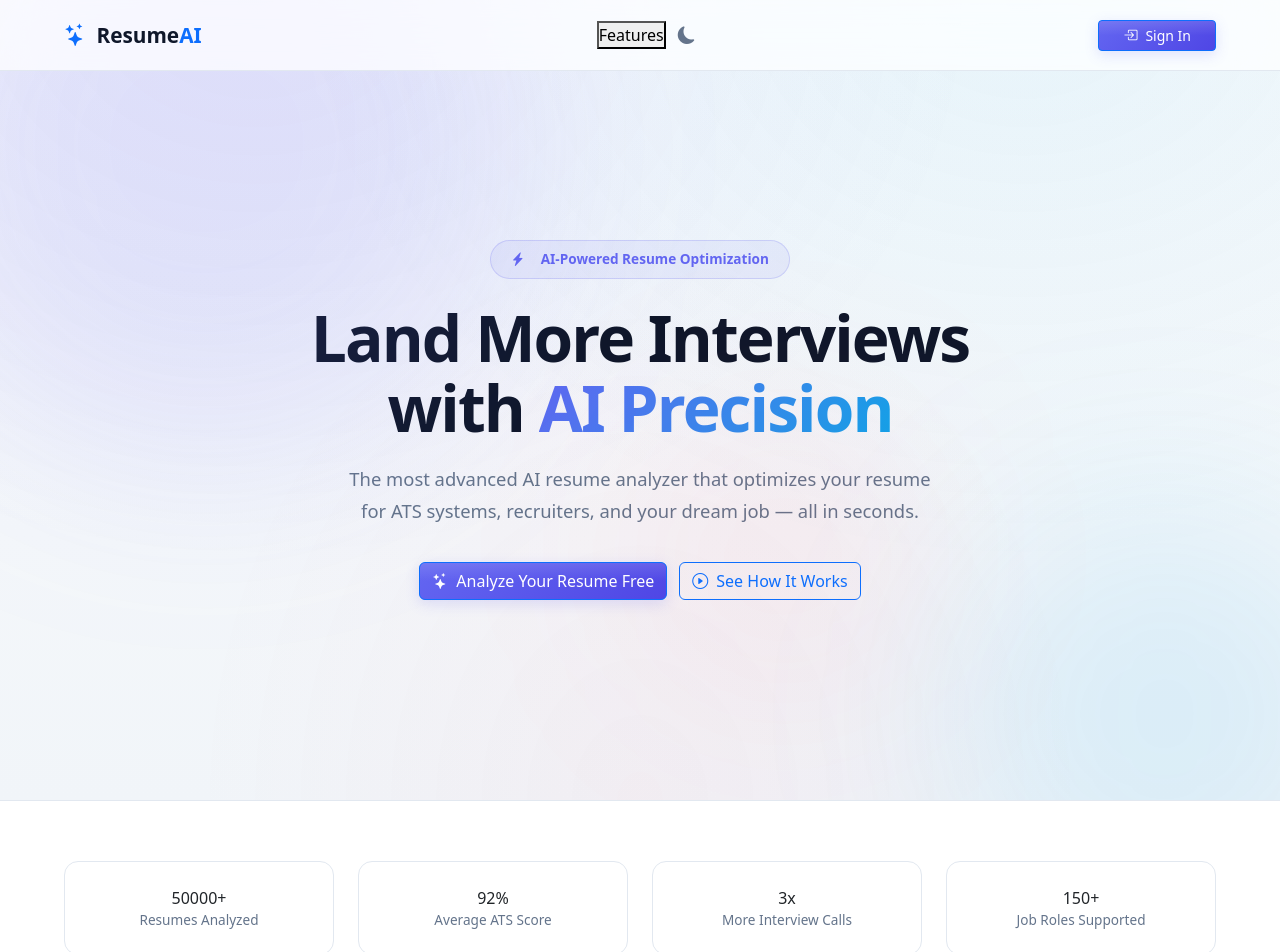
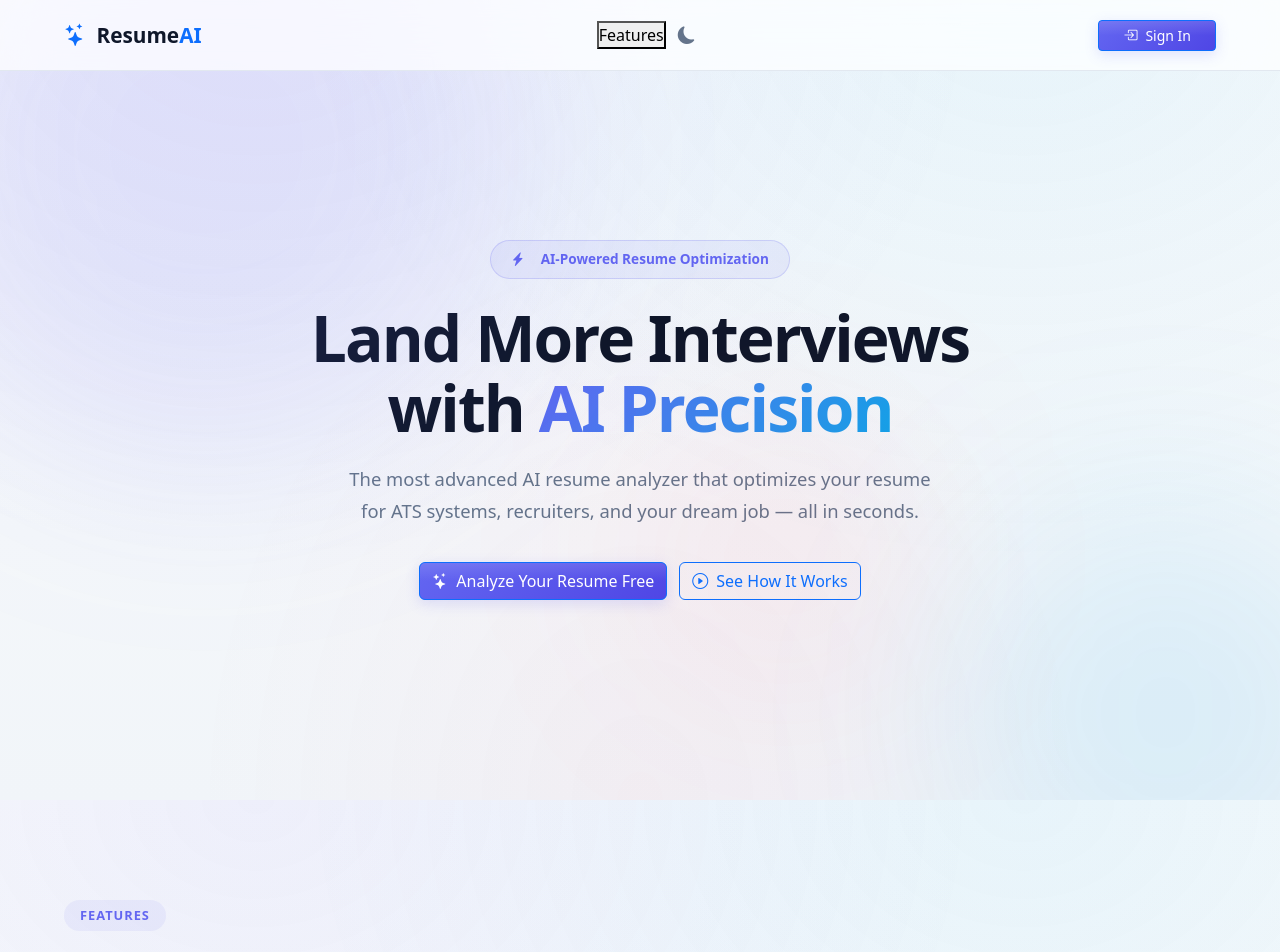
Before and after one commit to aajagiyadhruv12/resumeai, a React (Create React App) app in the folder frontend/: page / in a window 1280 px wide. Shown: the top 952 px of the page. Built offline with nearby package versions, Linux system fonts and the light colour scheme; no server answers.

Commit message:
Remove Stats section and unused Counter component from landing page

```diff
--- a/frontend/src/components/Landing.js
+++ b/frontend/src/components/Landing.js
@@ -1,41 +1,6 @@
-import React, { useState, useEffect, useRef } from 'react';
+import React, { useState } from 'react';
 import { useTheme } from '../contexts/ThemeContext';
 import { motion } from 'framer-motion';
-
-/* ─── Animated Counter ─── */
-const Counter = ({ end, duration = 2, suffix = '' }) => {
-  const [count, setCount] = useState(0);
-  const ref = useRef(null);
-  const [visible, setVisible] = useState(false);
-
-  useEffect(() => {
-    const observer = new IntersectionObserver(([entry]) => {
-      if (entry.isIntersecting) { setVisible(true); observer.disconnect(); }
-    }, { threshold: 0.5 });
-    if (ref.current) observer.observe(ref.current);
-    return () => observer.disconnect();
-  }, []);
-
-  useEffect(() => {
-    if (!visible) return;
-    let startTime = null;
-    const startVal = 1;
-    const totalSteps = end - startVal;
-    let rafId;
-    const step = (timestamp) => {
-      if (!startTime) startTime = timestamp;
-      const elapsed = (timestamp - startTime) / 1000;
-      const progress = Math.min(elapsed / duration, 1);
-      const eased = 1 - Math.pow(1 - progress, 3);
-      setCount(Math.floor(startVal + totalSteps * eased));
-      if (progress < 1) rafId = requestAnimationFrame(step);
-    };
-    rafId = requestAnimationFrame(step);
-    return () => cancelAnimationFrame(rafId);
-  }, [visible, end, duration]);
-
-  return <span ref={ref}>{count}{suffix}</span>;
-};
 
 
 
@@ -139,26 +104,6 @@ const Landing = ({ onGetStarted }) => {
         </div>
       </section>
 
-      {/* ── STATS ── */}
-      <section className="landing-stats">
-        <div className="landing-container">
-          <div className="stats-grid">
-            {[
-              { end: 50000, suffix: '+', label: 'Resumes Analyzed' },
-              { end: 92, suffix: '%', label: 'Average ATS Score' },
-              { end: 3, suffix: 'x', label: 'More Interview Calls' },
-              { end: 150, suffix: '+', label: 'Job Roles Supported' },
-            ].map((s, i) => (
-              <div key={i} className="stat-card">
-                <div className="stat-number">
-                  <Counter end={s.end} suffix={s.suffix} />
-                </div>
-                <div className="stat-label">{s.label}</div>
-              </div>
-            ))}
-          </div>
-        </div>
-      </section>
 
       {/* ── FEATURES ── */}
       <section className="landing-features" id="features">
```
